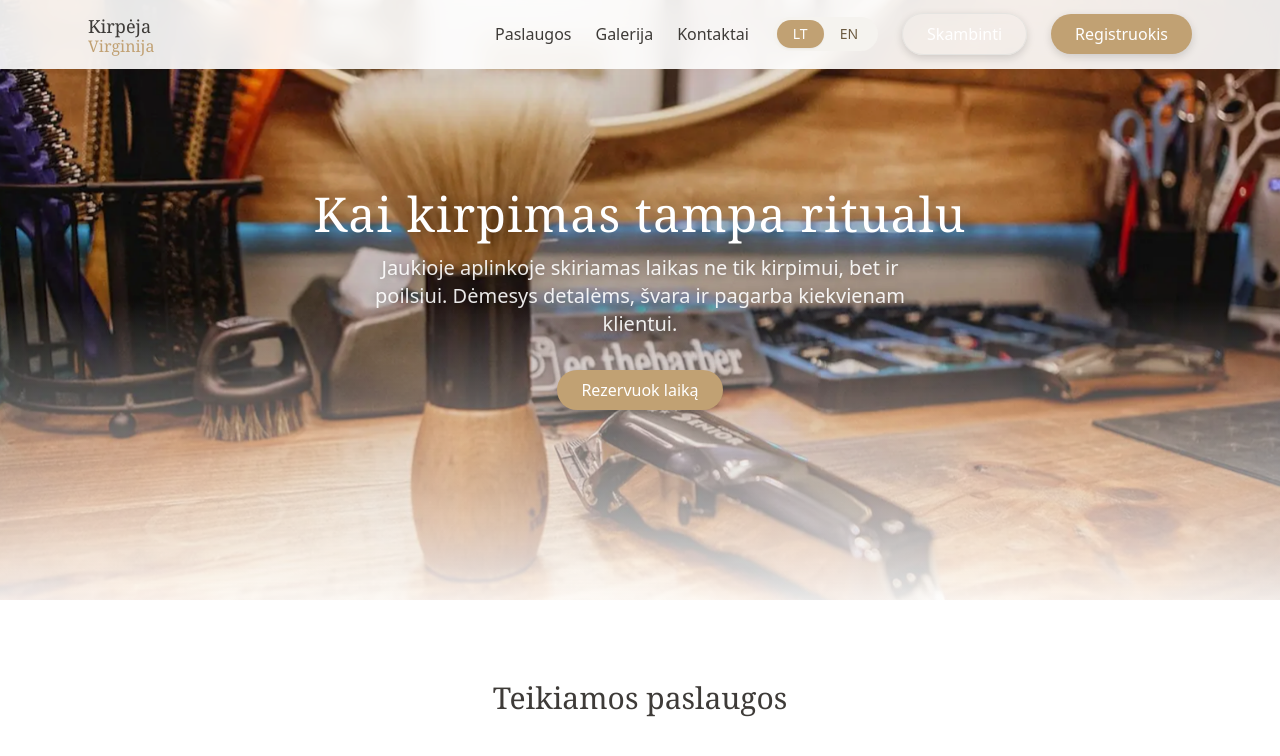
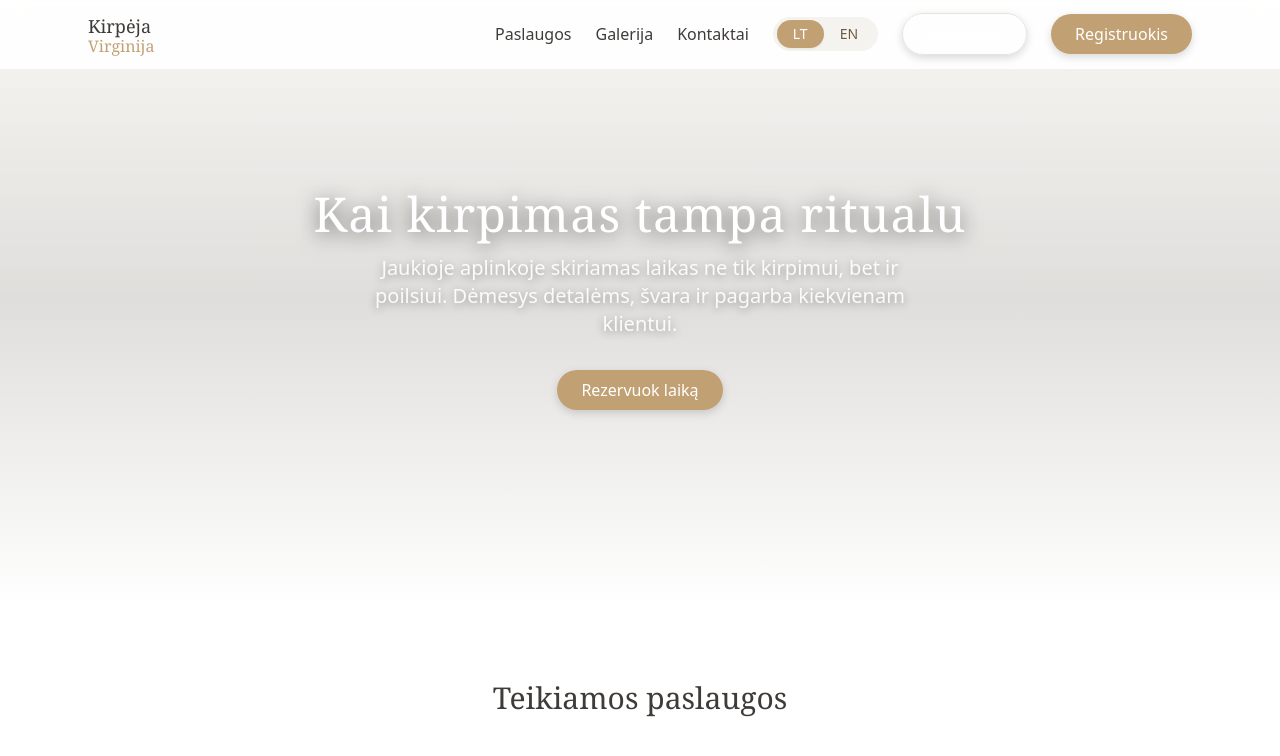
Before and after one commit to L11nas/kirpeja-virginija, a React (Vite) app in the folder kirpeja-virginija/: page / in a window 1280 px wide. Shown: the top 756 px of the page. Built offline with nearby package versions, Linux system fonts and the light colour scheme; a web font is replaced by a local one.

Commit message:
Update Hero.jsx

```diff
--- a/kirpeja-virginija/src/components/Hero.jsx
+++ b/kirpeja-virginija/src/components/Hero.jsx
@@ -36,14 +36,7 @@ export default function Hero() {
       className='relative h-[75vh] flex items-center justify-center overflow-hidden'
       aria-label={t[lang].aria}
     >
-      <img
-        src='/img/hero-bg.webp'
-        alt={t[lang].alt}
-        loading='eager'
-        decoding='async'
-        fetchPriority='high'
-        className='absolute inset-0 w-full h-full object-cover hero-animate'
-      />
+
 
       <div className='absolute inset-0 bg-gradient-to-b from-transparent via-black/10 to-white/90' />
 
```
